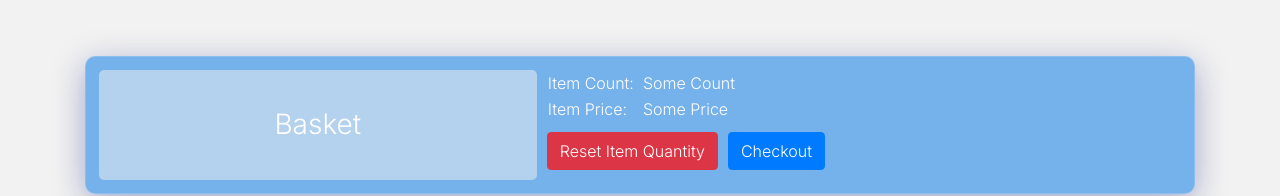
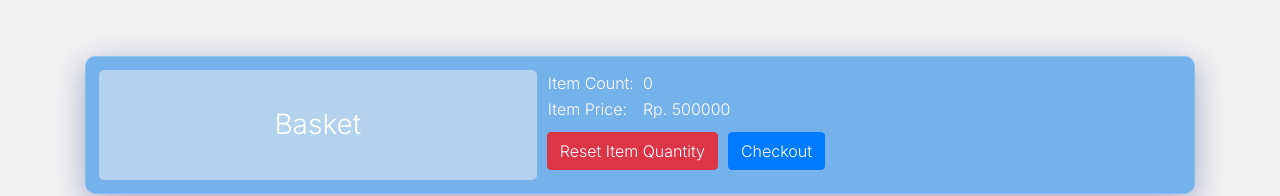
Before and after one commit to alvinAdler/simple-store, a React (Create React App) app: page / in a window 1280 px wide. Shown: the part 322-518 px from the top of the page. Built offline with nearby package versions, Linux system fonts and the light colour scheme; data requests are answered from the project's data file.

Commit message:
Added item counter

```diff
--- a/src/App.js
+++ b/src/App.js
@@ -1,4 +1,4 @@
-import React, { useEffect, useState } from 'react';
+import React, { useEffect, useState, useRef } from 'react';
 import axios from 'axios'
 
 import './App.css';
@@ -8,6 +8,7 @@ import Basket from './components/Basket/Basket'
 
 function App () {
   const [items, setItems] = useState([])
+  const quantityCounter = useRef(0)
   const [itemCounter, setItemCounter] = useState({}) //Contains which item is being counted (name and amount)
 
   useEffect(() => {
@@ -22,6 +23,10 @@ function App () {
       console.log(err)
     })
   }, [])
+
+  const handleItemsCheckout = () => {
+    console.log("Items Checked out")
+  }
 
   const handleItemsReset = () => {
     console.log("Reset all Items")
@@ -47,7 +52,7 @@ function App () {
           console.log("Existing item")
           dummyObj[itemID] = dummyObj[itemID] + 1
         }
-
+        quantityCounter.current = quantityCounter.current + 1
         setItemCounter({...dummyObj})
         break;
       case "decrement":
@@ -58,14 +63,18 @@ function App () {
         if(dummyObj[itemID] === 0){
           delete dummyObj[itemID]
         }
-
+        quantityCounter.current = quantityCounter.current - 1
         setItemCounter({...dummyObj})
         break;
 
       default:
         break;
     }
+
+    console.log(quantityCounter.current)
   }
+
+
 
     return (
       <div className="App container">
@@ -76,7 +85,12 @@ function App () {
           <p>Lorem ipsum dolor, sit amet consectetur adipisicing elit. Ducimus qui rerum ipsam? Tempora quasi officia fuga suscipit, veritatis sed totam placeat error voluptatum, obcaecati similique. Exercitationem eaque qui ipsa labore!</p>
         </div>
 
-        <Basket onAllItemReset = {handleItemsReset}/>
+        <Basket
+        onAllItemReset = {handleItemsReset}
+        onItemsCheckout = {handleItemsCheckout}
+        itemsTotal = "Rp. 500000"
+        itemsQuantity = {quantityCounter.current}
+        />
 
         {items.map((item, index) => {
           return(
--- a/src/components/Basket/Basket.jsx
+++ b/src/components/Basket/Basket.jsx
@@ -3,13 +3,13 @@ import React, { Component } from 'react'
 import './Basket_master.css'
 
 class Basket extends Component {
-    state = {
-
-    }
-
     render() {
         const {
-            onAllItemReset
+            onAllItemReset,
+            onItemsCheckout,
+
+            itemsTotal,
+            itemsQuantity,
         } = this.props
 
         return (
@@ -19,17 +19,17 @@ class Basket extends Component {
                     <tbody>
                         <tr>
                             <td width="15%">Item Count: </td>
-                            <td>Some Count</td>
+                            <td>{itemsQuantity}</td>
                         </tr>
                         <tr>
                             <td width="15%">Item Price: </td>
-                            <td>Some Price</td>
+                            <td>{itemsTotal}</td>
                         </tr>
                     </tbody>
                 </table>
                 <div className="price-options">
                     <button className="btn btn-danger" onClick = {onAllItemReset}>Reset Item Quantity</button>
-                    <button className="btn btn-primary">Checkout</button>
+                    <button className="btn btn-primary" onClick = {onItemsCheckout}>Checkout</button>
                 </div>
             </div>
         );
```
